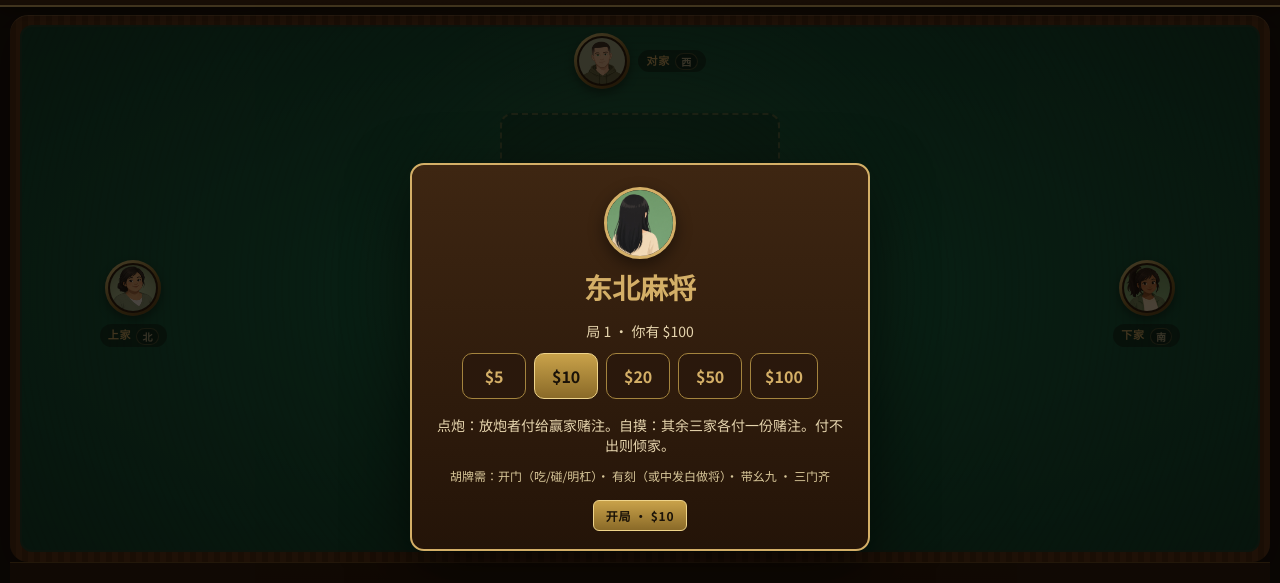
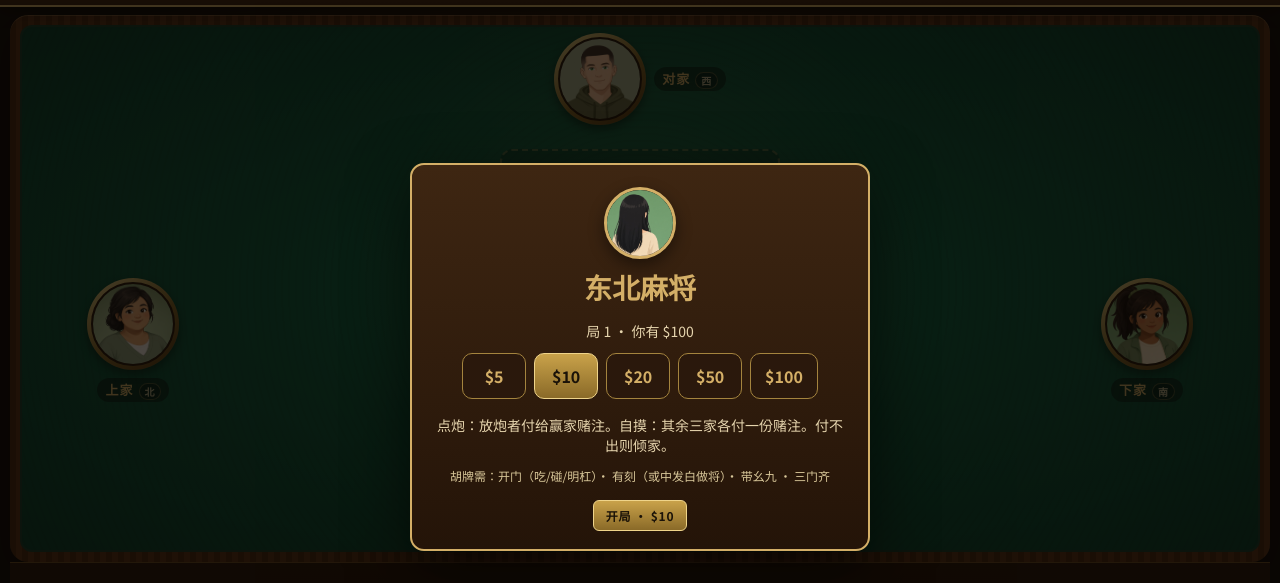
Before and after one commit to sh4gu4dummy-arch/mahjong, a website built with Vite: page index.html in a window 1280 px wide. Shown: the part 43-626 px from the top of the page. Built offline with nearby package versions, Linux system fonts and the light colour scheme.

Commit message:
Enlarge seat avatars on the game board

```diff
--- a/src/style.css
+++ b/src/style.css
@@ -183,10 +183,10 @@ button { font-family: inherit; }
 .pos-left .avatar-wrap { flex-direction: column; align-items: center; }
 .pos-right .avatar-wrap { flex-direction: column; align-items: center; }
 .avatar-ring {
-  width: 56px;
-  height: 56px;
+  width: 92px;
+  height: 92px;
   border-radius: 50%;
-  padding: 3px;
+  padding: 4px;
   background: linear-gradient(145deg, #f0d78a, #8a6a28 55%, #5a3a14);
   box-shadow: 0 4px 10px rgba(0,0,0,.45);
   flex-shrink: 0;
@@ -225,7 +225,7 @@ button { font-family: inherit; }
   opacity: 0.85;
 }
 .avatar-name {
-  font-size: 11px;
+  font-size: 13px;
   letter-spacing: 0.08em;
   padding: 2px 8px;
   border-radius: 999px;
@@ -253,7 +253,7 @@ button { font-family: inherit; }
   color: #1a1208;
 }
 @media (max-width: 720px) {
-  .avatar-ring { width: 42px; height: 42px; }
+  .avatar-ring { width: 68px; height: 68px; }
   .avatar-name { font-size: 10px; }
 }
 
```
